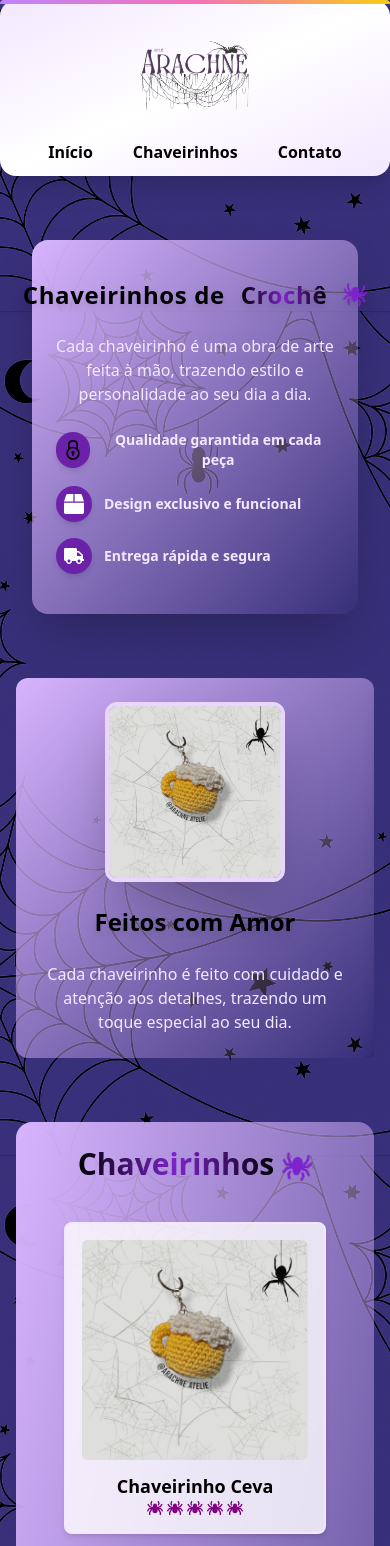
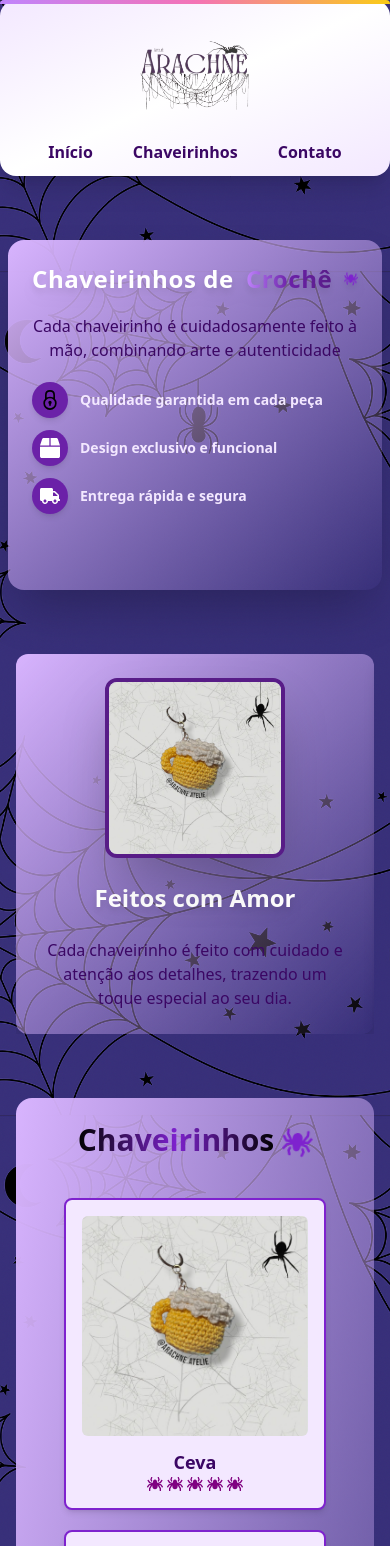
Before and after one commit to vibrazzi/atelie-arachne, a React (Vite) app: page / in a window 390 px wide. Shown: the top 1546 px of the page. Built offline with nearby package versions, Linux system fonts and the light colour scheme.

Commit message:
refactor: improve banner layout and adjust padding for better responsiveness

```diff
--- a/index.html
+++ b/index.html
@@ -11,7 +11,7 @@
     <meta name="author" content="Arachne Team" />
 
     <!-- Favicon -->
-    <link rel="icon" type="image/png" href="/aranhas.png" />
+    <link rel="icon" type="image/png" href="/spider-web.jpg" />
 
     <!-- Compatibilidade com navegadores antigos -->
     <meta http-equiv="X-UA-Compatible" content="IE=edge" />
--- a/src/App.jsx
+++ b/src/App.jsx
@@ -28,7 +28,6 @@ const App = () => {
         backgroundSize: "cover",
         backgroundAttachment: "fixed",
         backgroundPosition: "center",
-        minHeight: "100vh",
       }}
     >
       {/* Gradiente animado no fundo */}
--- a/src/components/Banner/Banner.jsx
+++ b/src/components/Banner/Banner.jsx
@@ -8,27 +8,27 @@ const features = [
 ];
 
 const Banner = () => (
-  <section id="banner" className="min-h-[350px] flex justify-center px-4 sm:px-8">
-    <div className="container px-6 sm:px-12 py-10 sm:py-16 bg-gradient-to-br from-purple-300 rounded-2xl shadow-2xl mx-4 sm:mx-20 animate-fade-in">
-      <div className="grid grid-cols-1 sm:grid-cols-2 gap-6 sm:gap-10 items-center">
-        <div className="flex flex-col justify-center items-center sm:items-start gap-6 sm:gap-10 text-center sm:text-left">
+<section id="banner" className="min-h-[350px] flex justify-center px-2 sm:px-8">
+  <div className="container p-6 sm:p-12 bg-gradient-to-br from-purple-300 rounded-2xl shadow-2xl max-w-2xl mx-auto animate-fade-in">
+    <div className="grid grid-cols-1 items-center">
+      <div className="flex flex-col justify-center items-center gap-5 text-center w-full">
         <h1
           data-aos="fade-up"
-            className="text-2xl sm:text-3xl font-bold tracking-wide leading-tight flex items-center gap-4 text-black drop-shadow-lg whitespace-nowrap"
+          className="text-2xl sm:text-3xl font-bold tracking-wide leading-tight flex items-center gap-3 text-white drop-shadow-lg whitespace-nowrap justify-center w-full"
         >
           Chaveirinhos de{" "}
-            <span className="font-extrabold bg-gradient-to-r from-black via-purple-700 to-black bg-clip-text text-transparent animate-pulse">
+          <span className="font-extrabold bg-gradient-to-r from-purple-400 via-purple-800 to-purple-900 bg-clip-text text-transparent animate-pulse">
             Crochê
           </span>
           <FaSpider className="text-2xl text-purple-700 animate-spin-slow" />
         </h1>
         <p
           data-aos="fade-up"
-            className="text-base sm:text-lg text-purple-100 font-normal leading-6"
+          className="text-center sm:text-lg text-purple-950 font-normal leading-6 max-w-md mx-auto"
         >
-            Cada chaveirinho é uma obra de arte feita à mão, trazendo estilo e personalidade ao seu dia a dia.
+          Cada chaveirinho é cuidadosamente feito à mão, combinando arte e autenticidade
         </p>
-          <div className="flex flex-col gap-4">
+        <div className="flex flex-col gap-3 w-full max-w-md mx-auto">
           {features.map(({ Icon, text }, idx) => (
             <div
               key={idx}
@@ -41,9 +41,7 @@ const Banner = () => (
               <div className="flex items-center justify-center w-9 h-9 bg-purple-800 rounded-full shadow-md">
                 <Icon className="text-xl text-white" aria-hidden="true" focusable="false" />
               </div>
-                <p className="text-sm sm:text-base font-semibold text-purple-100">
-                  {text}
-                </p>
+              <p className="text-sm sm:text-base font-semibold text-purple-100 text-left">{text}</p>
             </div>
           ))}
         </div>
@@ -51,6 +49,10 @@ const Banner = () => (
     </div>
   </div>
 </section>
+
+
+
+
 );
 
 export default Banner;
--- a/src/components/Hero/Hero.jsx
+++ b/src/components/Hero/Hero.jsx
@@ -34,7 +34,7 @@ const HeroSlide = ({ img, title, description }) => (
         data-aos="zoom-out"
         data-aos-duration="500"
         data-aos-once="true"
-        className="text-2xl sm:text-3xl mt-6 lg:text-5xl font-bold text-black drop-shadow-lg"
+        className="text-2xl sm:text-3xl mt-6 lg:text-5xl font-bold text-white drop-shadow-lg"
         tabIndex={0}
         aria-label={title}
       >
@@ -44,7 +44,7 @@ const HeroSlide = ({ img, title, description }) => (
         data-aos="fade-up"
         data-aos-duration="500"
         data-aos-delay="100"
-        className="text-base sm:text-lg mt-0 text-purple-100 font-normal"
+        className="text-center sm:text-lg mt-0 text-purple-950 font-normal"
         tabIndex={0}
         aria-label={description}
       >
@@ -60,7 +60,7 @@ const HeroSlide = ({ img, title, description }) => (
         <img
           src={img}
           alt={title}
-          className="w-[180px] h-[180px] sm:w-[320px] sm:h-[320px] lg:w-[400px] lg:h-[400px] object-contain mx-auto rounded-xl border-4 border-purple-200 shadow-2xl transition-transform duration-300 hover:scale-105"
+          className="w-[180px] h-[180px] sm:w-[320px] sm:h-[320px] lg:w-[400px] lg:h-[400px] object-contain mx-auto rounded-xl border-4 border-purple-900 shadow-2xl transition-transform duration-300 hover:scale-105"
         />
       </div>
     </div>
--- a/src/components/Navbar/Navbar.jsx
+++ b/src/components/Navbar/Navbar.jsx
@@ -35,7 +35,7 @@ const Navbar = () => {
           src={"./spider-web-sf.png"}
           alt="Teia de aranha"
         />
-        <ul className="flex flex-wrap gap-4 text-black text-base font-semibold justify-center w-full" role="menubar">
+        <ul className="flex flex-wrap gap-4 text-purple-950 text-base font-semibold justify-center w-full" role="menubar">
           {Menu.map(({ id, name, link }) => (
             <li key={id} role="none">
               <button
--- a/src/components/Products/Products.jsx
+++ b/src/components/Products/Products.jsx
@@ -7,17 +7,17 @@ import Img4 from "../../assets/hero/collection2.jpg";
 import Img5 from "../../assets/hero/collection.jpg";
 
 const PRODUCTS = [
-  { id: 1, img: Img1, title: "Chaveirinho Ceva" },
-  { id: 2, img: Img2, title: "Chaveirinho Hamburguer" },
-  { id: 3, img: Img3, title: "Chaveirinho Estrela" },
-  { id: 4, img: Img4, title: "Chaveirinho Lua e Estrela" },
-  { id: 5, img: Img5, title: "Chaveirinho Coelhinho" },
+  { id: 1, img: Img1, title: "Ceva" },
+  { id: 2, img: Img2, title: "Hamburguerzinho" },
+  { id: 3, img: Img3, title: "Estrelinha" },
+  { id: 4, img: Img4, title: "Lua e Estrela" },
+  { id: 5, img: Img5, title: "Coelhinho" },
 ];
 
 const ProductCard = ({ img, title }) => (
   <div
     data-aos="fade-up"
-    className="space-y-3 text-center bg-white/80 rounded-lg p-4 shadow-md border-2 border-purple-100 hover:border-purple-400 hover:shadow-xl transition-all duration-300 cursor-pointer"
+    className="space-y-3 text-center bg-purple-100 rounded-lg p-4 shadow-md border-2 border-purple-700 hover:border-purple-950 hover:shadow-xl transition-all duration-300 cursor-pointer"
   >
     <img
       src={img}
@@ -25,7 +25,7 @@ const ProductCard = ({ img, title }) => (
       className="h-[220px] w-[250px] object-cover rounded-md mx-auto"
     />
     <div>
-      <h3 className="font-semibold text-black-900 text-lg">{title}</h3>
+      <h3 className="font-semibold text-purple-950 text-base text-lg">{title}</h3>
       <div className="flex justify-center items-center gap-1">
         {Array.from({ length: 5 }).map((_, idx) => (
           <FaSpider key={idx} style={{ color: "#800080" }} />
```
Lines whose indentation alone changed are shown as unchanged.
